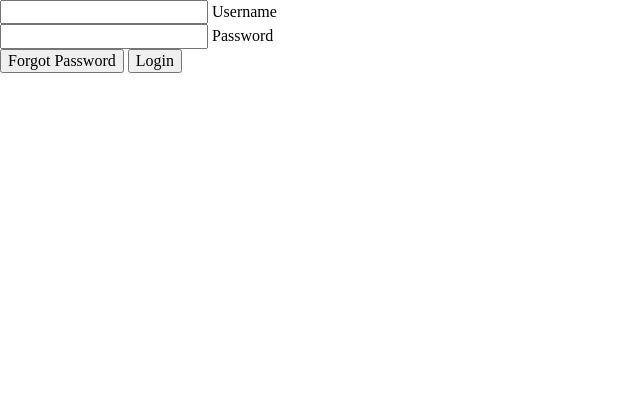
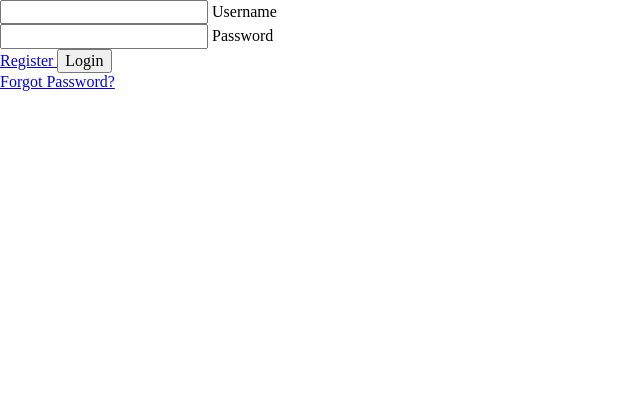
Before and after one commit to Ngoni-Sama/Inter_IIT, a PHP site: page / in a window 1280 px wide. Shown: the part 384-800 px from the top of the page, without its empty margins (0-640 px from the left). Run offline with PHP 8.4, Linux system fonts and the light colour scheme; some libraries are stand-ins or nearby versions.

Commit message:
add forgot password link

```diff
--- a/index.php
+++ b/index.php
@@ -1,65 +1,40 @@
 <!DOCTYPE html>
 <html lang="en">
+
 <head>
     <meta charset="utf-8" />
     <meta name="viewport" content="width=device-width, initial-scale=1" />
     <title>Title</title>
     <link rel="shortcut icon" href="https://material.io/favicon.ico" />
-		<link
-			rel="stylesheet"
-			href="https://cdnjs.cloudflare.com/ajax/libs/normalize/8.0.0/normalize.min.css"
-		/>
+    <link rel="stylesheet" href="https://cdnjs.cloudflare.com/ajax/libs/normalize/8.0.0/normalize.min.css" />
     <link rel="stylesheet" href="https://fonts.googleapis.com/css?family=Roboto:300,400,500,700" />
     <link rel="stylesheet" href="dist/bundle-login.css" />
 </head>
 
 <body class="shrine-login">
     <section class="header">
-			<img
-				src="https://upload.wikimedia.org/wikipedia/commons/5/51/Logo_of_IIT_Bhilai.png"
-				alt="logo"
-				class="logo"
-			/>
+        <img src="https://upload.wikimedia.org/wikipedia/commons/5/51/Logo_of_IIT_Bhilai.png" alt="logo" class="logo" />
         <h1>Login</h1>
     </section>
 
     <form action="home.php">
         <div class="mdc-text-field username">
-				<input
-					type="text"
-					class="mdc-text-field__input"
-					id="username-input"
-					name="username"
-					required
-				/>
+            <input type="text" class="mdc-text-field__input" id="username-input" name="username" required />
             <label class="mdc-floating-label" for="username-input">Username</label>
             <div class="mdc-line-ripple"></div>
         </div>
         <div class="mdc-text-field password">
-				<input
-					type="password"
-					class="mdc-text-field__input"
-					id="password-input"
-					name="password"
-					minlength="8"
-					required
-				/>
+            <input type="password" class="mdc-text-field__input" id="password-input" name="password" minlength="8" required />
             <label class="mdc-floating-label" for="password-input">Password</label>
             <div class="mdc-line-ripple"></div>
         </div>
         <div class="button-container">
-				<button type="button" class="mdc-button forgot">
+            <a href="signup.php" class="mdc-button register">
                 <div class="mdc-button__ripple"></div>
                 <span class="mdc-button__label">
-						Forgot Password
+                    Register
                 </span>
-				</button>
-				<!-- <button type="button" class="mdc-button cancel">
-					<div class="mdc-button__ripple"></div>
-					<span class="mdc-button__label">
-						Sign Up
-					</span>
-				</button> -->
+            </a>
             <button class="mdc-button mdc-button--raised next">
                 <div class="mdc-button__ripple"></div>
                 <span class="mdc-button__label">
@@ -67,9 +42,12 @@
                 </span>
             </button>
         </div>
-			<div class="button-container"></div>
+        <div class="forgot">
+            <a href="#">Forgot Password?</a>
+        </div>
     </form>
 
     <script src="./dist/bundle-login.js" async></script>
 </body>
+
 </html>
--- a/js/login.js
+++ b/js/login.js
@@ -1,7 +1,7 @@
 import { MDCTextField } from '@material/textfield';
 import { MDCRipple } from '@material/ripple';
 
-new MDCRipple(document.querySelector('.forgot'));
+new MDCRipple(document.querySelector('.register'));
 new MDCRipple(document.querySelector('.next'));
 
 const username = new MDCTextField(document.querySelector('.username'));
```
Also changed, not shown: styles/login.scss (+12 -0 lines). Lines whose indentation alone changed are shown as unchanged.
